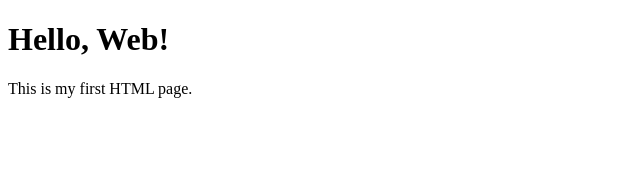
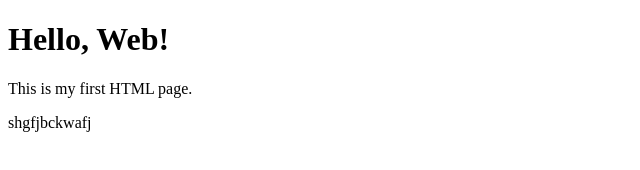
Before and after one commit to safdarraza25/WDW_0797, a plain HTML site: page Web Designing Workshop Assignment/Assignment 01.html in a window 1280 px wide. Shown: the whole page, without its empty margins (0-640 px from the left). Drawn offline with Linux system fonts and the light colour scheme.

Commit message:
HTML Page Structure and Comments
Added random text to the body of the HTML document.

```diff
--- a/Web Designing Workshop Assignment/Assignment 01.html
+++ b/Web Designing Workshop Assignment/Assignment 01.html
@@ -8,5 +8,6 @@
 <body>
     <h1>Hello, Web!</h1>
     <p>This is my first HTML page.</p>
+    shgfjbckwafj
 </body>
 </html>
```
